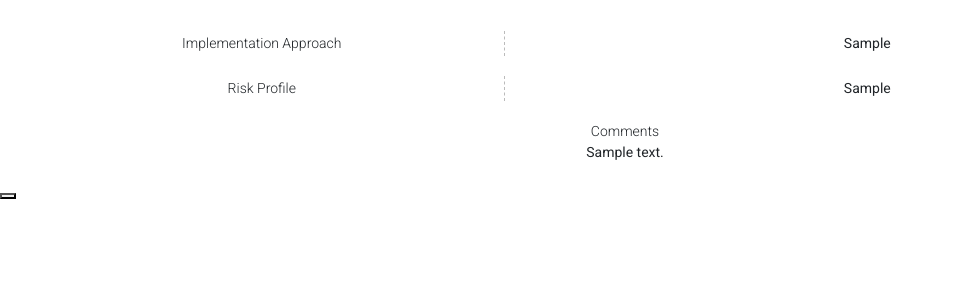
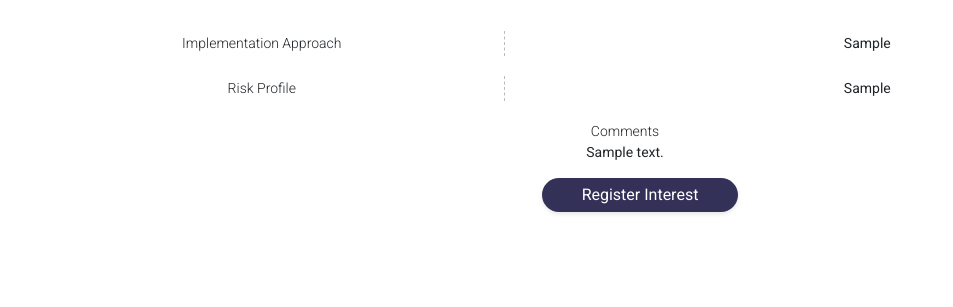
Before and after one commit to finno41/MeltEx-project, a Django app: page /listings/show_listing/00000000-0000-0000-0000-000000000001 in a window 1280 px wide. Shown: the part 493-800 px from the top of the page, without its empty margins (0-953 px from the left). Run offline with Django 4.2, Linux system fonts and the light colour scheme; tables that the repository leaves empty hold one stand-in row (values such as "Sample post"); some libraries are stand-ins or nearby versions.

Commit message:
more pop-up design

```diff
--- a/meltexapp/static/meltexapp/main.css
+++ b/meltexapp/static/meltexapp/main.css
@@ -101,3 +101,16 @@ a:hover {
 .text-large {
   font-size: 20px;
 }
+
+.confirm-button {
+  padding: 5px 40px;
+  background-color: rgb(51, 49, 87);
+  color: white;
+  border-radius: 20px;
+  box-shadow: 0 2px 4px rgba(0, 0, 0, 0.1);
+}
+
+.center-children-horizontal {
+  display: flex;
+  justify-content: center;
+}
--- a/meltexapp/static/meltexapp/popup.css
+++ b/meltexapp/static/meltexapp/popup.css
@@ -1,8 +1,8 @@
 .popup-window {
   background: white;
-  border: 1px solid black;
   padding: 10px;
   display: none;
+  box-shadow: 0 8px 16px rgba(0, 0, 0, 0.4);
 }
 
 #upload-popup-window {
--- a/meltexapp/templates/listings/show_listing.html
+++ b/meltexapp/templates/listings/show_listing.html
@@ -78,5 +78,7 @@
   <div class="key light-table-key">Comments</div>
   <div class="value">{{ listing_data.comments }}</div>
 </div>
-<button class="confirm-button"></button>
+<div class="center-children-horizontal">
+  <div class="confirm-button">Register Interest</div>
+</div>
 {% endblock %}
```
